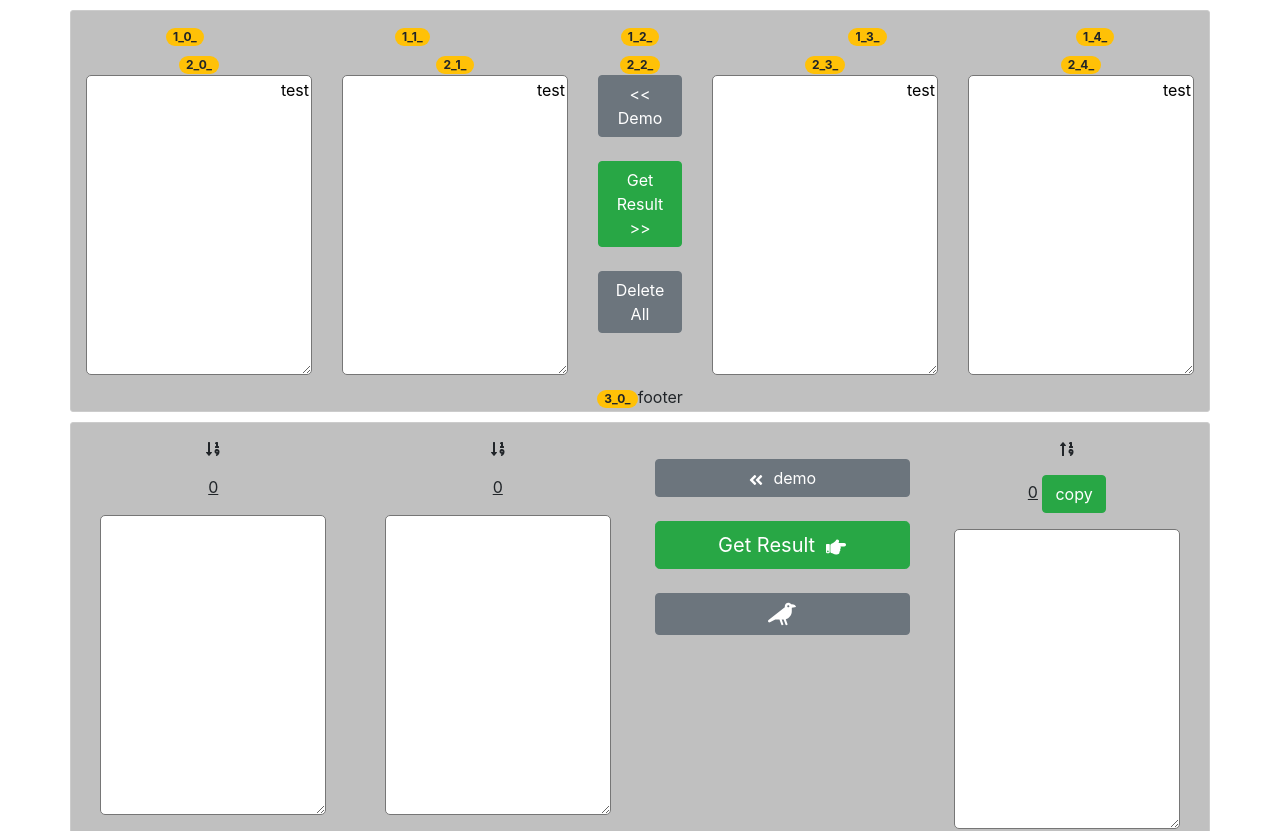
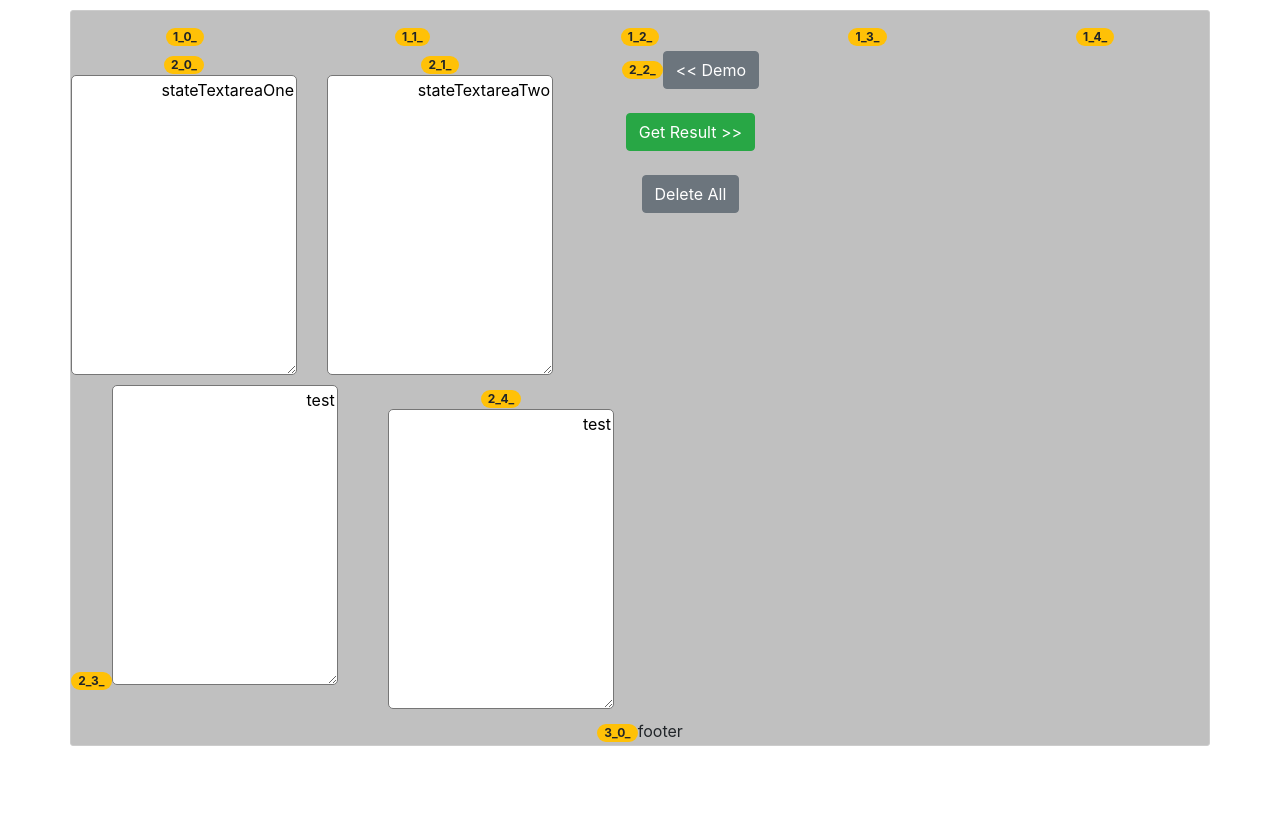
Before and after one commit to zloid/React-App-Finding-Balance-Errors, a React (Create React App) app: page / in a window 1280 px wide. Shown: the top 831 px of the page. After the commit the page ends 800 px from the top, so only its background shows below. Built offline with nearby package versions, Linux system fonts and the light colour scheme.

Commit message:
refactoring - separate layout

```diff
--- a/package.json
+++ b/package.json
@@ -13,10 +13,7 @@
     "react-redux": "^7.2.0",
     "react-scripts": "3.0.1",
     "react-textarea-autosize": "^7.1.0",
-    "redux": "^4.0.5",
-    "styled-button-component": "^4.0.0",
-    "styled-components": "^5.0.1",
-    "styled-grid-system-component": "^4.0.0"
+    "redux": "^4.0.5"
   },
   "scripts": {
     "start": "react-scripts start",
--- a/src/components/AppRTK/index.js
+++ b/src/components/AppRTK/index.js
@@ -1,13 +1,15 @@
 import React from 'react'
 
 import Layout from 'components/Layout'
-import MaryDebet from '../MaryDebet'
+// import MaryDebet from '../MaryDebet'
+import TestContainer from 'features/test/TestContainer'
 
 const AppRTK = () => {
   return (
     <div>
+      {/* <TestContainer /> */}
       <Layout />
-      <MaryDebet />
+      {/* <MaryDebet /> */}
     </div>
   )
 }
--- a/src/components/Layout/index.js
+++ b/src/components/Layout/index.js
@@ -1,17 +1,9 @@
 import React, { useState } from 'react'
-// import { Column, Row } from 'styled-grid-system-component'
-// import { Button } from 'styled-button-component'
+import { Container, Row, Col, Button, Badge } from 'react-bootstrap'
 import Textarea from 'react-textarea-autosize'
-// import TextareaCuctom from '../TextareaCuctom'
-import {
-  Container,
-  Row,
-  Col,
-  Button,
-  //   OverlayTrigger,
-  //   Tooltip,
-  Badge,
-} from 'react-bootstrap'
+import TwoLeftTextarea from 'features/processDataFromTextareas/TwoLeftTextarea'
+// < (.|\n)*?<\/ >
+//<Col>(.|\n|\r\n)*?<\/Col>
 
 const Layout = () => {
   const [stateTextarea, setStateTextarea] = useState('test')
@@ -34,11 +26,13 @@ const Layout = () => {
               1_2_
             </Badge>
           </Col>
+
           <Col>
             <Badge pill variant="warning">
               1_3_
             </Badge>
           </Col>
+
           <Col>
             <Badge pill variant="warning">
               1_4_
@@ -46,36 +40,9 @@ const Layout = () => {
           </Col>
         </Row>
         <Row>
-          <Col>
-            <Badge pill variant="warning">
-              2_0_
-            </Badge>
-            <Textarea
-              value={stateTextarea}
-              onChange={e => setStateTextarea(e.target.value)}
-            />
-          </Col>
-          <Col>
-            <Badge pill variant="warning">
-              2_1_
-            </Badge>
-            <Textarea
-              value={stateTextarea}
-              onChange={e => setStateTextarea(e.target.value)}
-            />
-          </Col>
-          <Col>
-            <Badge pill variant="warning">
-              2_2_
-            </Badge>
-            <Button variant="secondary"> {`<<`} Demo</Button>
-            <br />
-            <br />
-            <Button variant="success"> Get Result {`>>`}</Button>
-            <br />
-            <br />
-            <Button variant="secondary"> Delete All</Button>
-          </Col>
+          {/* ============================== */}
+          <TwoLeftTextarea />
+          <Row>
             <Col>
               <Badge pill variant="warning">
                 2_3_
@@ -95,8 +62,9 @@ const Layout = () => {
               />
             </Col>
           </Row>
+        </Row>
         <Row>
-          <Col p1 bgLight>
+          <Col>
             <Badge pill variant="warning">
               3_0_
             </Badge>
--- /dev/null
+++ b/src/features/processDataFromTextareas/TwoLeftTextarea.js
@@ -0,0 +1,55 @@
+import React, { useState } from 'react'
+import { connect } from 'react-redux'
+import { Row, Col, Button, Badge } from 'react-bootstrap'
+import Textarea from 'react-textarea-autosize'
+
+// <TAG (.|\n)*?<\/ TAG>
+//<Col>(.|\n|\r\n)*?<\/Col>
+import { testAction } from 'features/processDataFromTextareas/leftTextareaSlice'
+const mapDispatch = { testAction }
+
+const TwoLeftTextarea = ({ testAction }) => {
+  const [stateTextareaOne, setStateTextareaOne] = useState('stateTextareaOne')
+  const [stateTextareaTwo, setStateTextareaTwo] = useState('stateTextareaTwo')
+  return (
+    <div>
+      <Row>
+        <Col>
+          <Badge pill variant="warning">
+            2_0_
+          </Badge>
+          <Textarea
+            value={stateTextareaOne}
+            onChange={e => setStateTextareaOne(e.target.value)}
+          />
+        </Col>
+        <Col>
+          <Badge pill variant="warning">
+            2_1_
+          </Badge>
+          <Textarea
+            value={stateTextareaTwo}
+            onChange={e => setStateTextareaTwo(e.target.value)}
+          />
+        </Col>
+        <Col>
+          <Badge pill variant="warning">
+            2_2_
+          </Badge>
+          <Button variant="secondary">{`<<`} Demo</Button>
+          <br />
+          <br />
+          <Button variant="success" onClick={() => testAction(stateTextareaOne)}>
+            {' '}
+            Get Result {`>>`}
+          </Button>
+          <br />
+          <br />
+          <Button variant="secondary"> Delete All</Button>
+        </Col>
+      </Row>
+    </div>
+  )
+}
+
+export default connect(null, mapDispatch)(TwoLeftTextarea)
--- /dev/null
+++ b/src/features/processDataFromTextareas/leftTextareaSlice.js
@@ -0,0 +1,36 @@
+import { createSlice } from '@reduxjs/toolkit'
+
+const initialState = [{dataFromTextareaOne: []}, {dataFromTextareaTwo: []}]
+
+const testSlice = createSlice({
+  name: 'test',
+  initialState,
+  reducers: {
+    testAction(state, action) {
+      state.push(action.payload)
+    },
+  },
+})
+
+export const { testAction } = testSlice.actions
+
+export default testSlice.reducer
+
+/* import { createSlice } from '@reduxjs/toolkit'
+
+const leftTextareaSlice = createSlice({
+  name: 'firstTwoTextareaLeftside',
+  initialState: ['test'],
+  reducers: {
+    ttt(state) {
+      state.push('demo')
+
+    },
+  },
+})
+
+export const { ttt } = leftTextareaSlice.actions
+
+
+export default leftTextareaSlice.reducer
+ */
--- /dev/null
+++ b/src/features/test/TestContainer.js
@@ -0,0 +1,114 @@
+// import React, { useState } from 'react'
+// import { connect } from 'react-redux'
+// import { doTestMethod } from 'features/test/testSlice'
+// import { ttt } from 'features/processDataFromTextareas/leftTextareaSlice'
+// import Textarea from 'react-textarea-autosize'
+
+// import { Container, Row, Col, Button, Badge } from 'react-bootstrap'
+
+// const mapDispatch = { doTestMethod, ttt }
+
+// const TestContainer = ({ doTestMethod, ttt }) => {
+//   const [stateTextarea, setStateTextarea] = useState('test')
+//   return (
+//     <div>
+//       <button onClick={() => doTestMethod()}>doTestMethod</button>
+//       <Container>
+//         <Row>
+//           <Col>
+//             <Badge pill variant="warning">
+//               1_0_
+//             </Badge>
+//           </Col>
+//           <Col>
+//             <Badge pill variant="warning">
+//               1_1_
+//             </Badge>
+//           </Col>
+//           <Col>
+//             <Badge pill variant="warning">
+//               1_2_
+//             </Badge>
+//           </Col>
+//           <Col>
+//             <Badge pill variant="warning">
+//               1_3_
+//             </Badge>
+//           </Col>
+//           <Col>
+//             <Badge pill variant="warning">
+//               1_4_
+//             </Badge>
+//           </Col>
+//         </Row>
+//         <Row>
+//           <Col>
+//             <Badge pill variant="warning">
+//               2_0_
+//             </Badge>
+//             <Textarea
+//               value={stateTextarea}
+//               onChange={e => setStateTextarea(e.target.value)}
+//             />
+//           </Col>
+//           <Col>
+//             <Badge pill variant="warning">
+//               2_1_
+//             </Badge>
+//             <Textarea
+//               value={stateTextarea}
+//               onChange={e => setStateTextarea(e.target.value)}
+//             />
+//           </Col>
+//           <Col>
+//             <Badge pill variant="warning">
+//               2_2_
+//             </Badge>
+//             <Button variant="secondary" onClick={() => doTestMethod()}>
+//               {`<<`} Demo
+//             </Button>
+//             <br />
+//             <br />
+//             <Button variant="success" onClick={() => ttt()}>
+//               {' '}
+//               Get Result {`>>`}
+//             </Button>
+//             {/* <Button variant="success"  onClick={() => doTestMethod()}> Get Result {`>>`}</Button> */}
+//             <br />
+//             <br />
+//             <Button variant="secondary"> Delete All</Button>
+//           </Col>
+//           <Col>
+//             <Badge pill variant="warning">
+//               2_3_
+//             </Badge>
+//             <Textarea
+//               value={stateTextarea}
+//               onChange={e => setStateTextarea(e.target.value)}
+//             />
+//           </Col>
+//           <Col>
+//             <Badge pill variant="warning">
+//               2_4_
+//             </Badge>
+//             <Textarea
+//               value={stateTextarea}
+//               onChange={e => setStateTextarea(e.target.value)}
+//             />
+//           </Col>
+//         </Row>
+//         <Row>
+//           <Col>
+//             <Badge pill variant="warning">
+//               3_0_
+//             </Badge>
+//             footer
+//           </Col>
+//         </Row>
+//       </Container>
+//       ) }
+//     </div>
+//   )
+// }
+
+// export default connect(null, mapDispatch)(TestContainer)
--- /dev/null
+++ b/src/features/test/testSlice.js
@@ -0,0 +1,19 @@
+// import { createSlice } from '@reduxjs/toolkit'
+
+// const testSlice = createSlice({
+//   name: 'test',
+//   initialState: ['blah'],
+//   reducers: {
+
+//     doTestMethod(state) {
+//       state.push('dog')
+//     },
+//     ttt(state) {
+//       state.push('cat')
+//     },
+//   },
+// })
+
+// export const { doTestMethod, ttt } = testSlice.actions
+
+// export default testSlice.reducer
--- a/src/index.js
+++ b/src/index.js
@@ -4,13 +4,15 @@ import { configureStore } from '@reduxjs/toolkit'
 import { Provider } from 'react-redux'
 
 import AppRTK from 'components/AppRTK'
+import rootReducer from './reducers'
 
 import './index.css'
 import "bootstrap/dist/css/bootstrap.min.css"
 
 
 const store = configureStore({
-  reducer: state => ({ initialStateMy: 'hello' }),
+  // reducer: state => ({ initialStateMy: 'hello' }),
+  reducer: rootReducer
 })
 
 render(
--- /dev/null
+++ b/src/reducers/index.js
@@ -0,0 +1,8 @@
+import { combineReducers } from 'redux'
+import leftTextareaReducer from 'features/processDataFromTextareas/leftTextareaSlice'
+import moduleName from 'features/test/testSlice'
+
+export default combineReducers({
+    leftTextareaReducer,
+    moduleName
+})
```
Also changed, not shown: 1 other file (tests, documents, lock files or other folders). Lines whose indentation alone changed are shown as unchanged.
